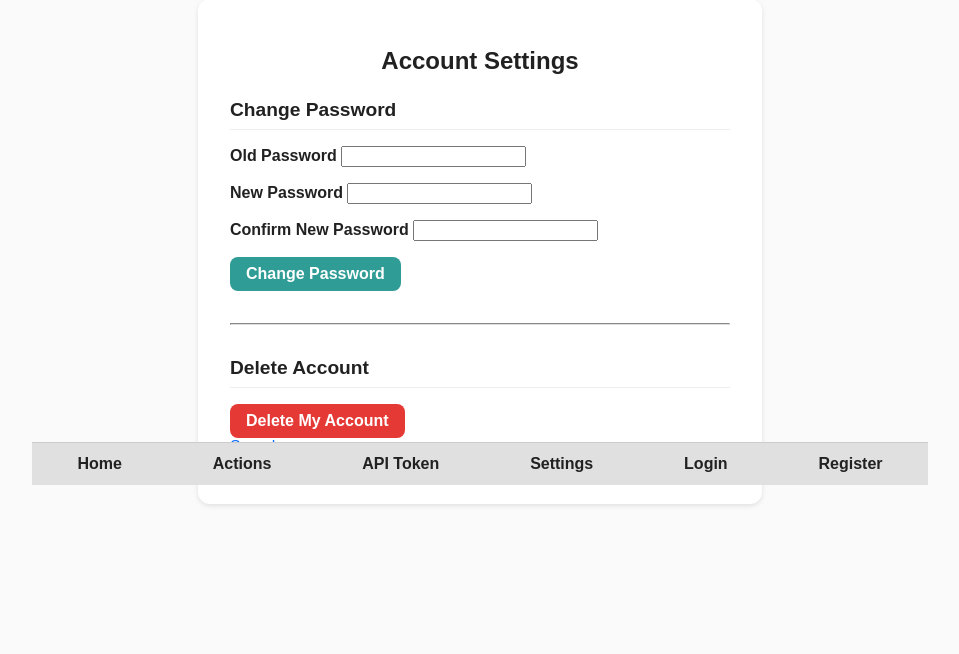
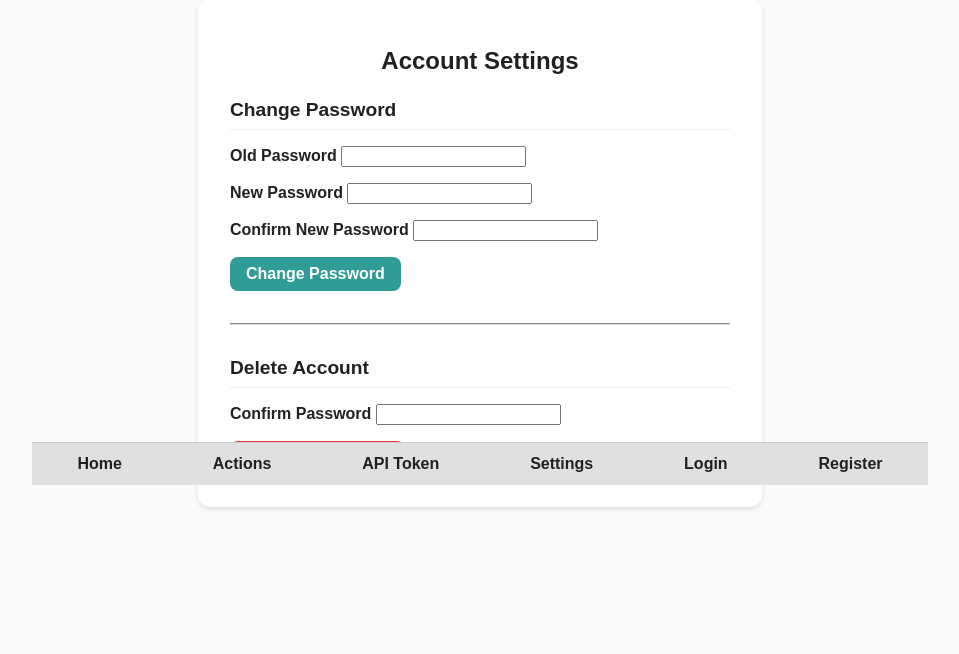
Before and after one commit to hallowslab/ActivTracker, a Flask app: template src/templates/settings.j2 in a window 1280 px wide. Shown: the part 315-969 px from the top of the page, without its empty margins (160-1119 px from the left). Before the commit the page ends 821 px from the top, so only its background shows below. Run offline with Flask 3, Linux system fonts and the light colour scheme; the template is opened without the code that fills it: values that come from a table or form of the project are taken from there, others are empty; tables that the repository leaves empty hold one stand-in row (values such as "Sample post"); one stand-in notice (Sample message) is shown.

Commit message:
fix settings template

```diff
--- a/src/templates/settings.j2
+++ b/src/templates/settings.j2
@@ -11,7 +11,7 @@
     <section class="form-section">
         <h2>Change Password</h2>
         <form method="post">
-            {{ form.csrf_token }}
+            {{ change_form.csrf_token }}
             <div class="form-group">
                 {{ change_form.old_password.label }}
                 {{ change_form.old_password(class="auth-input", autocomplete="current-password") }}
@@ -36,22 +36,23 @@
     <h2>Delete Account</h2>
     <form method="post"
           onsubmit="return confirm('Are you sure you want to delete your account? This cannot be undone.');">
-            {{ form.csrf_token }}
+        {{ delete_form.hidden_tag() }}
+        {{ delete_form.csrf_token }}
+
+        <div class="form-group">
+            {{ delete_form.password.label }}
+            {{ delete_form.password(class="auth-input", autocomplete="current-password") }}
+            {% for error in delete_form.password.errors %}
+                <span class="error">{{ error }}</span>
+            {% endfor %}
+        </div>
+
         <div class="form-group">
             {{ delete_form.submit(class="btn btn-danger btn-full") }}
         </div>
     </form>
 </section>
 
-    {% with messages = get_flashed_messages(with_categories=true) %}
-        {% if messages %}
-            <ul class="flash">
-                {% for category, message in messages %}
-                    <li class="{{ category }}">{{ message }}</li>
-                {% endfor %}
-            </ul>
-        {% endif %}
-    {% endwith %}
 </div>
 
 {% endblock %}
```
Lines whose indentation alone changed are shown as unchanged.
